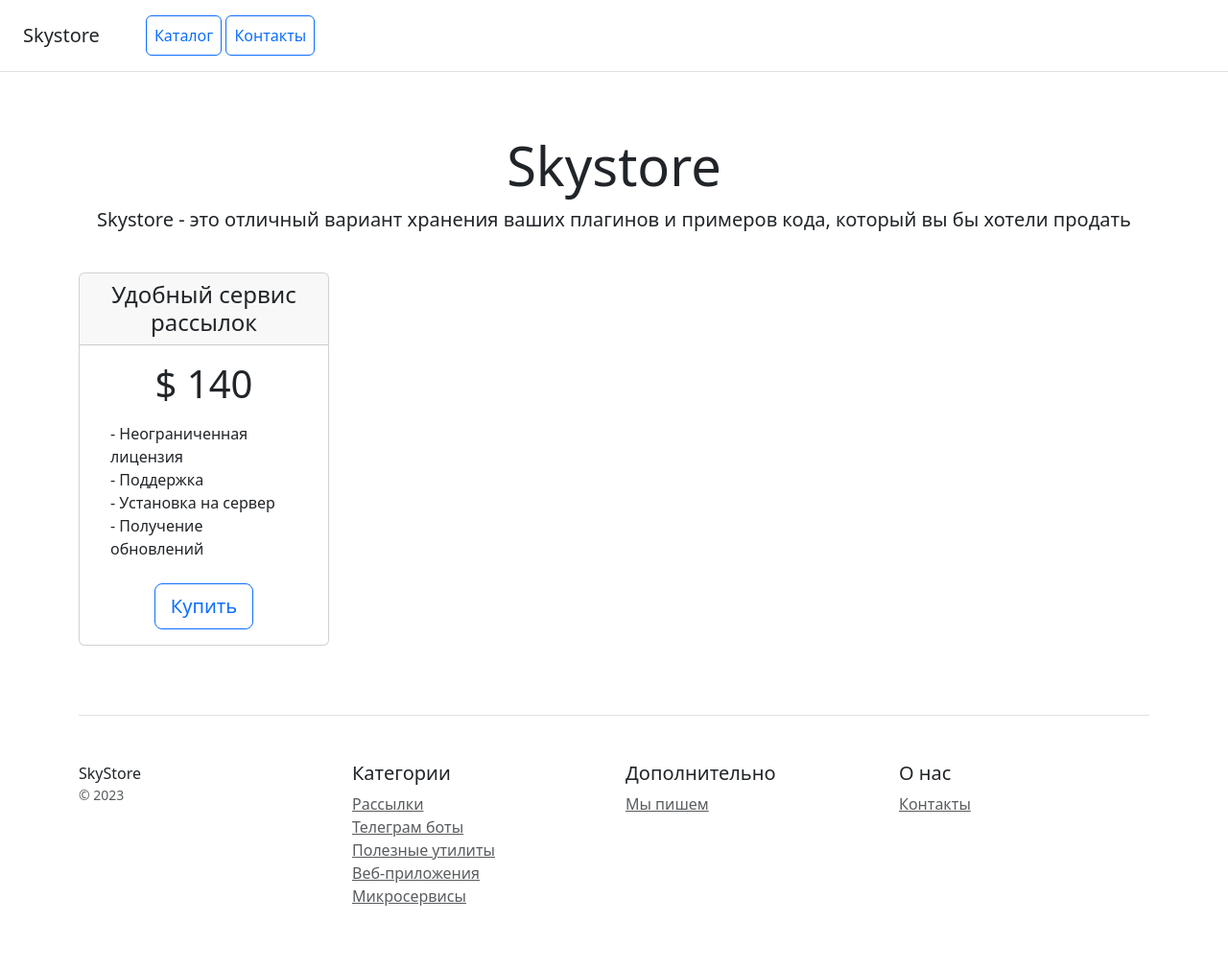
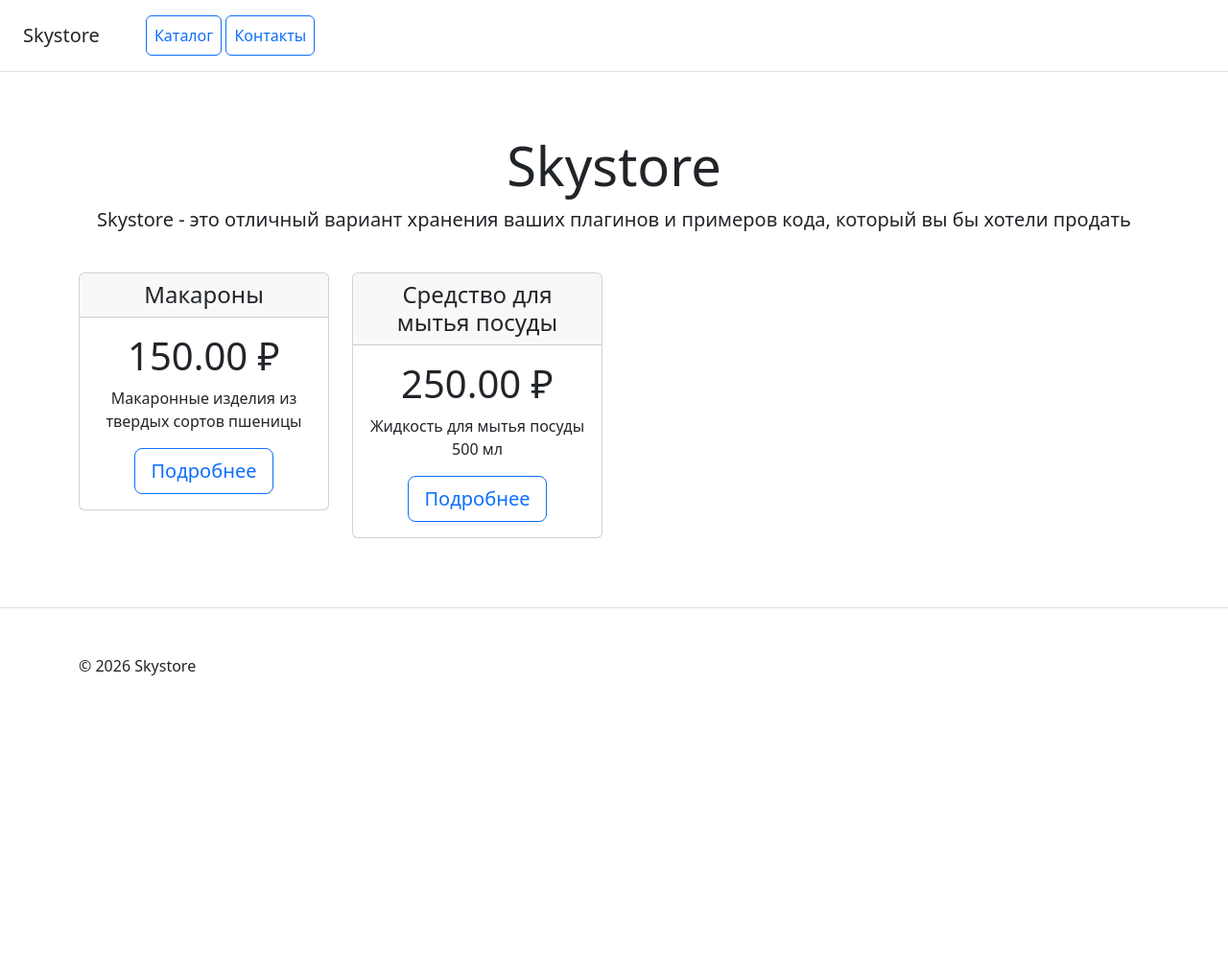
Before and after one commit to Kalinchenko-Lyubov/home_work_22, a Django app: page / in a window 1280 px wide. Shown: the whole page at 96% size. After the commit the page ends 704 px from the top, so only its background shows below. Run offline with Django 5.2, Linux system fonts and the light colour scheme; data comes from the database, SQL or seed files in the repository.

Commit message:
реализовано задание по дз 24

```diff
--- /dev/null
+++ b/catalog/templates/base.html
@@ -0,0 +1,31 @@
+<!doctype html>
+<html lang="ru">
+<head>
+    <meta charset="utf-8">
+    <meta name="viewport" content="width=device-width, initial-scale=1">
+    <title>{% block title %}Skystore{% endblock %}</title>
+
+    <link href="https://cdn.jsdelivr.net/npm/bootstrap@5.3.0/dist/css/bootstrap.min.css"
+          rel="stylesheet">
+</head>
+<body>
+
+<div class="d-flex flex-column flex-md-row align-items-center p-3 px-md-4 mb-3 bg-white border-bottom box-shadow">
+    <h5 class="my-0 mr-md-auto font-weight-normal">Skystore</h5>
+    {% include 'includes/menu.html' %}
+</div>
+
+<div class="container">
+    {% block content %}
+    {% endblock %}
+</div>
+
+<footer class="pt-4 my-md-5 pt-md-5 border-top">
+    <div class="container">
+        <p>&copy; 2026 Skystore</p>
+    </div>
+</footer>
+
+<script src="https://cdn.jsdelivr.net/npm/bootstrap@5.3.0/dist/js/bootstrap.bundle.min.js"></script>
+</body>
+</html>
--- a/catalog/templates/home.html
+++ b/catalog/templates/home.html
@@ -1,78 +1,55 @@
-<!doctype html>
-<html lang="en">
-<head>
-    <meta charset="utf-8">
-    <meta name="viewport" content="width=device-width, initial-scale=1">
-    <title>Skystore</title>
-    <link href="https://cdn.jsdelivr.net/npm/bootstrap@5.3.0/dist/css/bootstrap.min.css" rel="stylesheet">
-</head>
-<body>
-<div class="d-flex flex-column flex-md-row align-items-center p-3 px-md-4 mb-3 bg-white border-bottom box-shadow">
-    <h5 class="my-0 mr-md-auto font-weight-normal">Skystore</h5>
-    <nav class="ms-5">
-        <a class="p-2 btn btn-outline-primary" href="/">Каталог</a>
-        <a class="p-2 btn btn-outline-primary" href="/contacts/">Контакты</a>
-    </nav>
-</div>
+{% extends 'base.html' %}
+
+{% block title %}
+Skystore
+{% endblock %}
+
+{% block content %}
 
 <div class="pricing-header px-3 py-3 pt-md-5 pb-md-4 mx-auto text-center">
     <h1 class="display-4">Skystore</h1>
-    <p class="lead">Skystore - это отличный вариант хранения ваших плагинов и примеров кода, который вы бы хотели
-        продать</p>
+    <p class="lead">
+        Skystore - это отличный вариант хранения ваших плагинов и примеров кода,
+        который вы бы хотели продать
+    </p>
 </div>
 
-<div class="container">
-    <div class="row text-center">
+<div class="row text-center">
+    {% for product in products %}
         <div class="col-3">
             <div class="card mb-4 box-shadow">
+
                 <div class="card-header">
-                    <h4 class="my-0 font-weight-normal">Удобный сервис рассылок</h4>
+                    <h4 class="my-0 font-weight-normal">
+                        {{ product.name }}
+                    </h4>
                 </div>
+
                 <div class="card-body">
-                    <h1 class="card-title pricing-card-title">$ 140</h1>
-                    <ul class="list-unstyled mt-3 mb-4 text-start m-3">
-                        <li>- Неограниченная лицензия</li>
-                        <li>- Поддержка</li>
-                        <li>- Установка на сервер</li>
-                        <li>- Получение обновлений</li>
-                    </ul>
-                    <button type="button" class="btn btn-lg btn-block btn-outline-primary">Купить</button>
+                    <h1 class="card-title pricing-card-title">
+                        {{ product.price }} ₽
+                    </h1>
+
+                    {% if product.image %}
+                        <img src="{{ product.image.url }}"
+                             class="img-fluid mb-3"
+                             alt="{{ product.name }}">
+                    {% endif %}
+
+                    <p>
+                        {{ product.description|truncatechars:100 }}
+                    </p>
+
+                    <a href="{% url 'catalog:product_detail' product.pk %}"
+                       class="btn btn-lg btn-block btn-outline-primary">
+                        Подробнее
+                    </a>
+
                 </div>
+
             </div>
         </div>
-    </div>
+    {% endfor %}
+</div>
 
-    <footer class="pt-4 my-md-5 pt-md-5 border-top">
-        <div class="row">
-            <div class="col-12 col-md">
-                SkyStore
-                <small class="d-block mb-3 text-muted">&copy; 2023</small>
-            </div>
-            <div class="col-6 col-md">
-                <h5>Категории</h5>
-                <ul class="list-unstyled text-small">
-                    <li><a class="text-muted" href="#">Рассылки</a></li>
-                    <li><a class="text-muted" href="#">Телеграм боты</a></li>
-                    <li><a class="text-muted" href="#">Полезные утилиты</a></li>
-                    <li><a class="text-muted" href="#">Веб-приложения</a></li>
-                    <li><a class="text-muted" href="#">Микросервисы</a></li>
-                </ul>
-            </div>
-            <div class="col-6 col-md">
-                <h5>Дополнительно</h5>
-                <ul class="list-unstyled text-small">
-                    <li><a class="text-muted" href="#">Мы пишем</a></li>
-                </ul>
-            </div>
-            <div class="col-6 col-md">
-                <h5>О нас</h5>
-                <ul class="list-unstyled text-small">
-                    <li><a class="text-muted" href="/contacts/">Контакты</a></li>
-                </ul>
-            </div>
-        </div>
-    </footer>
-</div>
-<script src="https://cdn.jsdelivr.net/npm/bootstrap@5.3.0/dist/js/bootstrap.bundle.min.js"></script>
-</body>
-</html>
+{% endblock %}
--- /dev/null
+++ b/catalog/templates/includes/menu.html
@@ -0,0 +1,4 @@
+<nav class="ms-5">
+    <a class="p-2 btn btn-outline-primary" href="/">Каталог</a>
+    <a class="p-2 btn btn-outline-primary" href="/contacts/">Контакты</a>
+</nav>
--- a/catalog/urls.py
+++ b/catalog/urls.py
@@ -1,9 +1,10 @@
 from django.urls import path
-from catalog.views import home, contacts
+from catalog.views import home, contacts, product_detail
 
 app_name = "catalog"
 
 urlpatterns = [
     path("", home, name="home"),
     path("contacts/", contacts, name="contacts"),
+    path('products/<int:pk>/', product_detail, name='product_detail'),
 ]
--- a/catalog/views.py
+++ b/catalog/views.py
@@ -1,9 +1,15 @@
-from django.shortcuts import render
+from django.shortcuts import render, get_object_or_404
+from catalog.models import Product
 
 
 def home(request):
-    return render(request, "home.html")
+    products = Product.objects.all()
 
+    context = {
+        'products': products,
+    }
+
+    return render(request, 'home.html', context)
 
 def contacts(request):
     context = {}
@@ -21,3 +27,17 @@ def contacts(request):
         context["success"] = "Сообщение успешно отправлено!"
 
     return render(request, "contacts.html", context)
+
+
+def product_detail(request, pk):
+
+    product = get_object_or_404(
+        Product,
+        pk=pk
+    )
+
+    return render(
+        request,
+        'product_detail.html',
+        {'product': product}
+    )
```
Also changed, not shown: catalog/templates/product_detail.html (added, +40 -0 lines).
